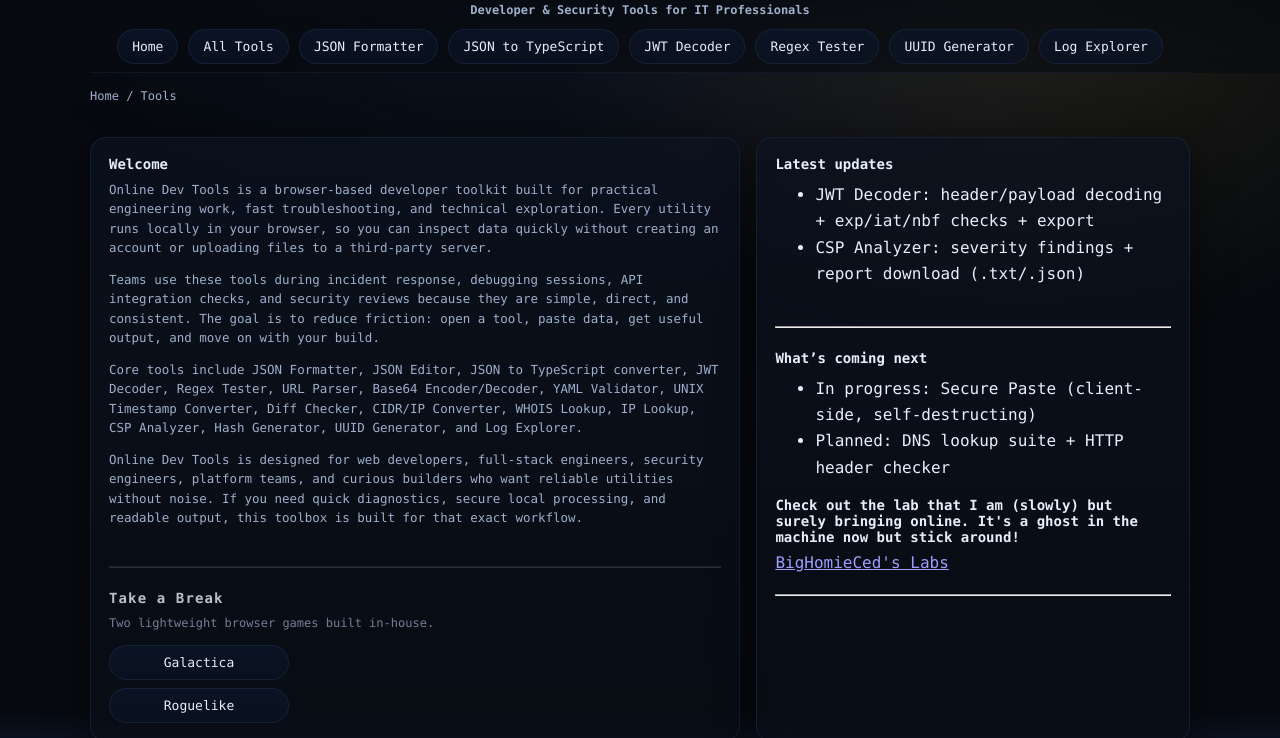
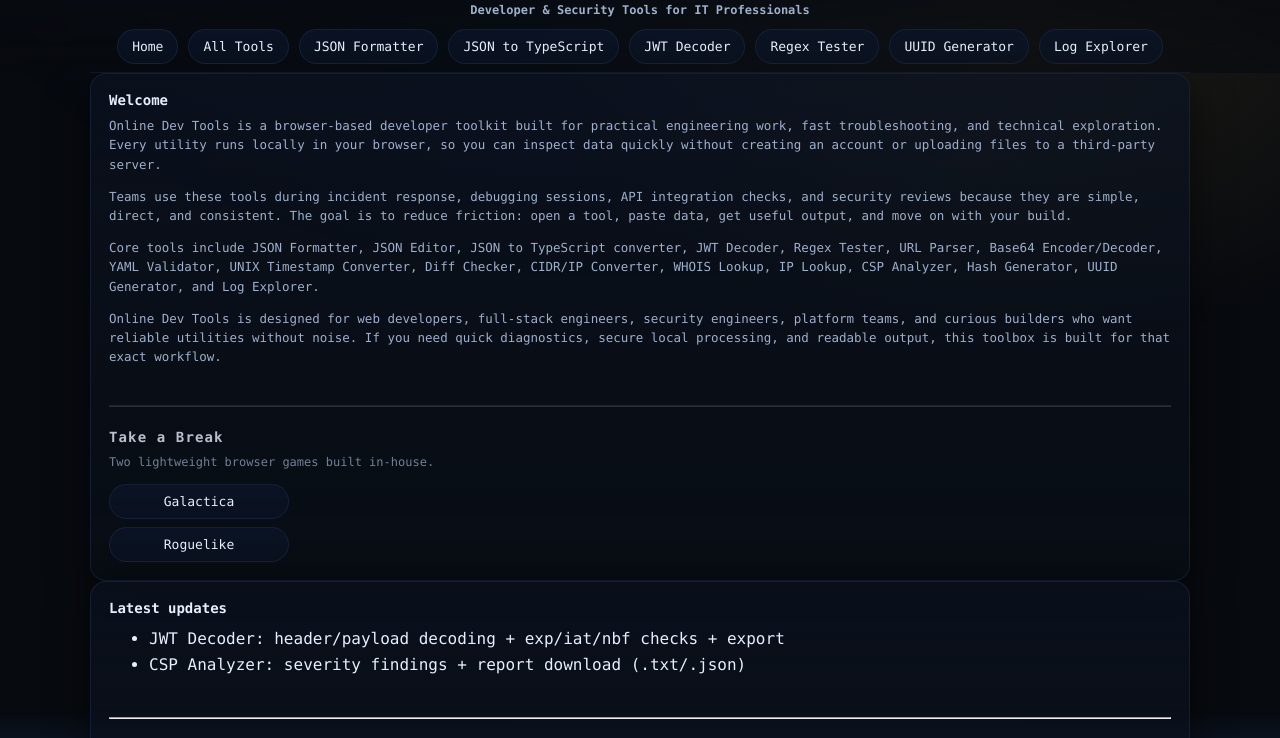
Before and after one commit to SandLotLab/onlinedevtools-site, a plain HTML site: page index.html in a window 1280 px wide. Shown: the part 57-795 px from the top of the page. Drawn offline with Linux system fonts and the light colour scheme.

Commit message:
Update index.html

```diff
--- a/index.html
+++ b/index.html
@@ -144,9 +144,7 @@
     <main>
       <div class="wrap">
 
-        <nav class="breadcrumbs" style="margin-top:16px;"><a href="/">Home</a> / Tools</nav>
 
-        <section class="grid">
 
           <!-- LEFT -->
           <div class="card">
```
